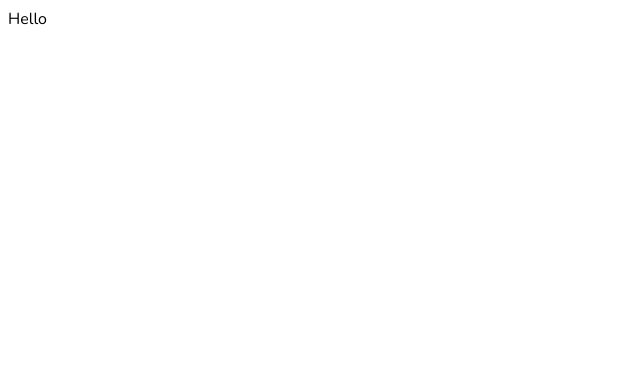
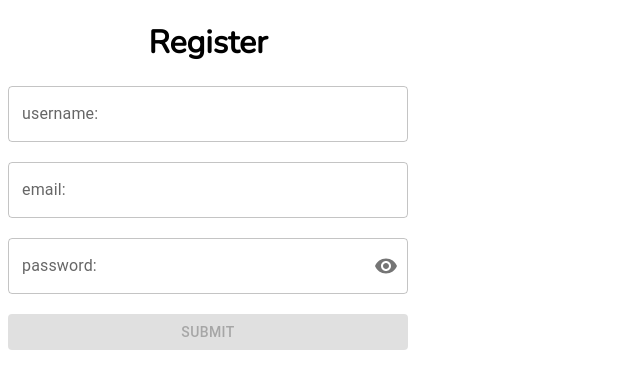
Before and after one commit to MuratkanDamir/messenger, a React (Create React App) app: page / in a window 1280 px wide. Shown: the top 388 px of the page, without its empty margins (0-640 px from the left). Built offline with nearby package versions, Linux system fonts and the light colour scheme.

Commit message:
complete registerPage component

```diff
--- a/public/index.html
+++ b/public/index.html
@@ -20,6 +20,10 @@
     <!-- google font 'nunito' -->
     <link rel="preconnect" href="https://fonts.gstatic.com" crossorigin>
     <link href="https://fonts.googleapis.com/css2?family=Nunito&display=swap" rel="stylesheet">
+    <link
+      rel="stylesheet"
+      href="https://fonts.googleapis.com/icon?family=Material+Icons"
+    />
     <!--
       Notice the use of %PUBLIC_URL% in the tags above.
       It will be replaced with the URL of the `public` folder during the build.
--- a/src/App.tsx
+++ b/src/App.tsx
@@ -7,9 +7,9 @@ const App: React.FC = () => {
   return (
     <div >
       <Routes>
-        <Route path="/" element={ <HomePage /> }/>
+        {/* <Route path="/" element={ <HomePage /> }/> */}
         <Route path="/login" element={ <LoginPage /> }/>
-        <Route path="/register" element={ <RegisterPage /> }/>
+        <Route path="/" element={ <RegisterPage /> }/>
       </Routes>
     </div>
   );
--- /dev/null
+++ b/src/components/ErrorRegisterSnack.tsx
@@ -0,0 +1,17 @@
+import Snackbar from '@mui/material/Snackbar';
+import Alert from '@mui/material/Alert';
+
+interface RegisterSnackProps{
+    isOpen: boolean,
+    handleClose: () => void,
+}
+
+const ErrorRegisterSnack: React.FC<RegisterSnackProps> = ({isOpen , handleClose}) =>{
+    return (
+        <Snackbar open={isOpen} autoHideDuration={3000} onClose={handleClose}>
+            <Alert onClose={handleClose} variant="filled" severity="error"> Registration error ! </Alert>
+      </Snackbar>
+    );
+}
+
+export default ErrorRegisterSnack;
--- /dev/null
+++ b/src/components/SuccessRegisterSnack.tsx
@@ -0,0 +1,17 @@
+import Snackbar from '@mui/material/Snackbar';
+import Alert from '@mui/material/Alert';
+
+interface RegisterSnackProps{
+    isOpen: boolean,
+    handleClose: () => void,
+}
+
+const SuccessRegisterSnack: React.FC<RegisterSnackProps> = ({isOpen , handleClose}) =>{
+    return (
+        <Snackbar open={isOpen} autoHideDuration={3000} onClose={handleClose}>
+            <Alert onClose={handleClose} variant="filled" severity="success" > Successfully registered ! </Alert>
+      </Snackbar>
+    );
+}
+
+export default SuccessRegisterSnack;
--- a/src/pages/RegisterPage.tsx
+++ b/src/pages/RegisterPage.tsx
@@ -1,27 +1,142 @@
-import { FormControl, InputLabel, Input, FormHelperText } from "@mui/material";
+import { TextField, Button } from "@mui/material";
 import { useForm, SubmitHandler } from "react-hook-form";
 
+import IconButton from '@mui/material/IconButton';
+import InputAdornment from '@mui/material/InputAdornment';
+import Visibility from '@mui/icons-material/Visibility';
+import VisibilityOff from '@mui/icons-material/VisibilityOff';
+import { useState } from "react";
+
+import SuccessRegisterSnack from "components/SuccessRegisterSnack";
+import ErrorRegisterSnack from "components/ErrorRegisterSnack";
 
 interface IFormInput {
     email: string,
+    username: string,
+    password: string,
+    age: number,
 }
 
 const RegisterPage: React.FC = () =>{
 
     const {
         register,
+        formState: { errors, isValid },
         handleSubmit,
         reset
-    } = useForm<IFormInput>();
+    } = useForm<IFormInput>(
+        {mode: 'onBlur'}
+    );
 
-    const onSubmit: SubmitHandler<IFormInput> = (data) =>{console.log(data)};
+    const onSubmit: SubmitHandler<IFormInput> = (data) =>{
+        console.log(data)
+        reset();
+        setSucRegSnackOpen(true);
+    };
+
+    const [showPassword, setShowPassword] = useState(false);
+
+    const handleClickShowPassword = () => setShowPassword((show) => !show);
+
+    const handleMouseDownPassword = (event: React.MouseEvent<HTMLButtonElement>) => {
+        event.preventDefault();
+    };
+
+    const [isSucRegSnackOpen, setSucRegSnackOpen] = useState(false);
+    const [isErrorRegSnackOpen, setErrorRegSnackOpen] = useState(false);
+
+    const customPstyles = {
+        color: 'red',
+        paddingLeft: '10px',
+        margin: '2px 0px',
+        fontSize: '0.85em',
+    };
+
     return (
-        <div>
-            <FormControl onSubmit={handleSubmit( onSubmit )}>
-                <InputLabel htmlFor="my-input">Email address</InputLabel>
-                <Input id="my-input" aria-describedby="my-helper-text" />
-                <FormHelperText id="my-helper-text">We'll never share your email.</FormHelperText>
-            </FormControl>
+        <div style={{width:'400px'}}>
+            <h1 style={{textAlign:'center'}}> Register </h1>
+            <form onSubmit={handleSubmit( onSubmit )} style={{display:'flex', flexDirection:'column', gap:'20px'}}>
+                <div>
+                    <TextField
+                        style={{width:'100%'}}
+                        label="username:"
+                        variant="outlined"
+                        type="text"
+                        { ...register("username", {
+                            required: "This field is required",
+                            minLength:{
+                                value: 3,
+                                message: 'must be more than 3 characters'
+                            },
+                            maxLength:{
+                                value: 30,
+                                message: 'must be less than 30 characters'
+                            },
+                            pattern:{
+                                value: /^[a-zA-Z][a-zA-Z0-9]*$/,
+                                message: 'must start with a letter and contain only letters and numbers'
+                            }
+                        })}/>
+                        {errors.username && ( <p style={customPstyles}> {errors.username.message} </p>)}
+                </div>
+                <div>
+                    <TextField
+                        style={{width:'100%'}}
+                        label="email:"
+                        variant="outlined"
+                        type="text"
+                        { ...register("email", {
+                            required: "This field is required",
+                            pattern:{
+                                value: /[a-z0-9._%+\-]+@[a-z0-9.\-]+\.[a-z]{2,}$/,
+                                message: "wrong email"
+                            }
+                        })} />
+                        {errors.email && ( <p style={customPstyles}> {errors.email.message} </p>)}
+                </div>
+                <div>
+                    <TextField
+                        style={{width:'100%'}}
+                        label="password:"
+                        type={showPassword ? 'text' : 'password'}
+                        {...register("password",{
+                            required: "This field is required",
+                            minLength:{
+                                value: 8,
+                                message: 'must be more than 8 characters'
+                            },
+                            pattern:{
+                                value: /^[a-zA-Z0-9]*$/,
+                                message: 'contain only letters and numbers'
+                            }
+                        })}
+                        InputProps={{
+                            endAdornment: (
+                              <InputAdornment position="end">
+                                <IconButton
+                                  onClick={handleClickShowPassword}
+                                  onMouseDown={handleMouseDownPassword}
+                                  edge="end"
+                                >
+                                  {showPassword ? <VisibilityOff /> : <Visibility />}
+                                </IconButton>
+                              </InputAdornment>
+                            ),
+                          }}
+                    >
+                    </TextField>
+                        {errors.password && ( <p style={customPstyles}> {errors.password.message} </p>)}
+                </div>
+                <Button disabled={!isValid} variant="contained" color="success" type="submit">Submit</Button>
+            </form>
+            <SuccessRegisterSnack
+                isOpen={isSucRegSnackOpen}
+                handleClose={() => setSucRegSnackOpen(false)}
+            />
+            <ErrorRegisterSnack
+                isOpen={isErrorRegSnackOpen}
+                handleClose={() => setErrorRegSnackOpen(false)}
+            />
         </div>
     );
 }
```
Also changed, not shown: package.json (+6 -1 lines), 1 other file (tests, documents, lock files or other folders).
